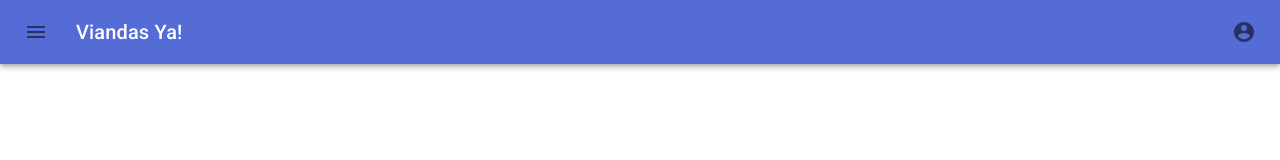
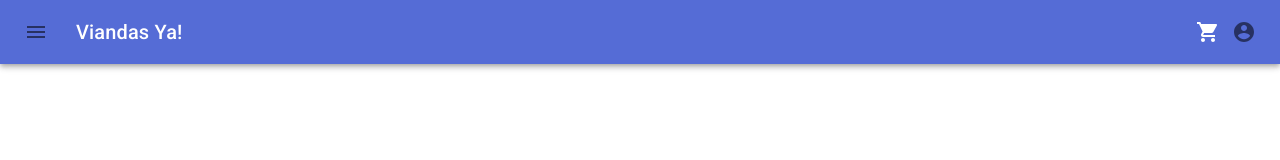
Before and after one commit to Grupo-C2A-022019/Grupo-C2A-022019-Front-End, a Next.js app: page /cart in a window 1280 px wide. Shown: the top 160 px of the page. Built offline with nearby package versions, Linux system fonts and the light colour scheme; what axios-cache-adapter would draw is missing.

Commit message:
Added shopping cart button to toolbar

```diff
--- a/components/ToolBar.js
+++ b/components/ToolBar.js
@@ -8,11 +8,18 @@ import Badge from "@material-ui/core/Badge";
 import MenuItem from "@material-ui/core/MenuItem";
 import Menu from "@material-ui/core/Menu";
 import MenuIcon from "@material-ui/icons/Menu";
+import ShoppingCartIcon from "@material-ui/icons/ShoppingCart";
 import AccountCircle from "@material-ui/icons/AccountCircle";
 import MailIcon from "@material-ui/icons/Mail";
 import NotificationsIcon from "@material-ui/icons/Notifications";
 import MoreIcon from "@material-ui/icons/MoreVert";
 import NextLink from "next/link";
+
+import I18n from "components/commons/I18n";
+
+import useShoppingCart from "hooks/useShoppingCart";
+
+import routes from "constants/routes";
 
 const useStyles = makeStyles(theme => ({
   grow: {
@@ -50,13 +57,13 @@ const useStyles = makeStyles(theme => ({
   },
   sectionDesktop: {
     display: "none",
-    [theme.breakpoints.up("md")]: {
+    [theme.breakpoints.up("sm")]: {
       display: "flex"
     }
   },
   sectionMobile: {
     display: "flex",
-    [theme.breakpoints.up("md")]: {
+    [theme.breakpoints.up("sm")]: {
       display: "none"
     }
   }
@@ -118,6 +125,7 @@ export default function ToolBar() {
       open={isMobileMenuOpen}
       onClose={handleMobileMenuClose}
     >
+      <ShoppingCartMenuItem />
       <MenuItem>
         <IconButton aria-label="show 4 new mails" color="inherit">
           <Badge badgeContent={4} color="secondary">
@@ -172,6 +180,9 @@ export default function ToolBar() {
           </div>
           <div className={classes.grow} />
           <div className={classes.sectionDesktop}>
+            <NextLink href={routes.shoppingCart}>
+              <ShoppingCartButton />
+            </NextLink>
             <IconButton
               edge="end"
               aria-label="account of current user"
@@ -200,3 +211,28 @@ export default function ToolBar() {
     </div>
   );
 }
+
+function ShoppingCartButton(props) {
+  const { shoppingCart } = useShoppingCart();
+
+  return (
+    <IconButton edge="end" color="inherit" {...props}>
+      <Badge badgeContent={shoppingCart.length} color="error">
+        <ShoppingCartIcon />
+      </Badge>
+    </IconButton>
+  );
+}
+
+function ShoppingCartMenuItem() {
+  return (
+    <NextLink href={routes.shoppingCart}>
+      <MenuItem>
+        <ShoppingCartButton />
+        <p>
+          <I18n id="toolbar.shoppingCart" />
+        </p>
+      </MenuItem>
+    </NextLink>
+  );
+}
--- /dev/null
+++ b/constants/routes.js
@@ -0,0 +1,3 @@
+export default {
+    shoppingCart: "/cart"
+}
--- a/next.config.js
+++ b/next.config.js
@@ -5,6 +5,7 @@ const withImages = require('next-images')
 module.exports = withImages({
   webpack (config, options) {
     config.resolve.alias['components'] = path.join(__dirname, 'components')
+    config.resolve.alias['constants'] = path.join(__dirname, 'constants')
     config.resolve.alias['contexts'] = path.join(__dirname, 'contexts')
     config.resolve.alias['hooks'] = path.join(__dirname, 'hooks')
     config.resolve.alias['lib'] = path.join(__dirname, 'lib')
```
